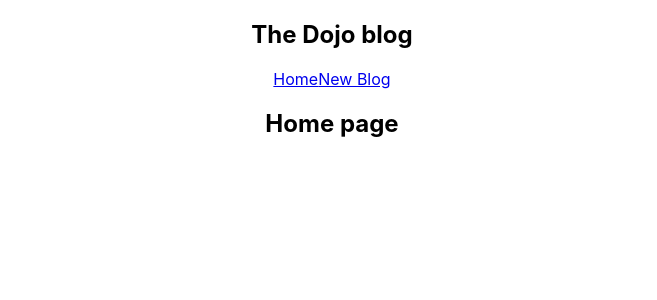
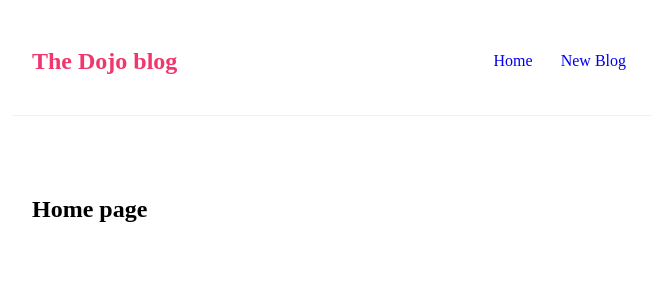
Before and after one commit to visheshofficial/learn-react, a React (Create React App) app in the folder FullModernReactTutorial/dojo-blog/: page / in a window 1280 px wide. Shown: the top 300 px of the page, without its empty margins (308-965 px from the left). Built offline with nearby package versions, Linux system fonts and the light colour scheme.

Commit message:
Full React Tutorial #6 - Adding Styles

```diff
--- a/FullModernReactTutorial/dojo-blog/src/App.css
+++ /dev/null
@@ -1,38 +0,0 @@
-.App {
-  text-align: center;
-}
-
-.App-logo {
-  height: 40vmin;
-  pointer-events: none;
-}
-
-@media (prefers-reduced-motion: no-preference) {
-  .App-logo {
-    animation: App-logo-spin infinite 20s linear;
-  }
-}
-
-.App-header {
-  background-color: #282c34;
-  min-height: 100vh;
-  display: flex;
-  flex-direction: column;
-  align-items: center;
-  justify-content: center;
-  font-size: calc(10px + 2vmin);
-  color: white;
-}
-
-.App-link {
-  color: #61dafb;
-}
-
-@keyframes App-logo-spin {
-  from {
-    transform: rotate(0deg);
-  }
-  to {
-    transform: rotate(360deg);
-  }
-}
--- a/FullModernReactTutorial/dojo-blog/src/App.js
+++ b/FullModernReactTutorial/dojo-blog/src/App.js
@@ -1,10 +1,7 @@
-import './App.css'
 import Navbar from './Navbar'
 import Home from './Home'
 
 function App() {
-  const title = 'Welcome to new Dojo blog'
-
   return (
     <div className="App">
       <Navbar />
--- a/FullModernReactTutorial/dojo-blog/src/Navbar.js
+++ b/FullModernReactTutorial/dojo-blog/src/Navbar.js
@@ -4,7 +4,16 @@
       <h1>The Dojo blog</h1>
       <div className="links">
         <a href="/">Home</a>
-        <a href="/create">New Blog</a>
+        <a
+          href="/create"
+          // style={{
+          //   color: 'white',
+          //   backgroundColor: '#f1356d',
+          //   borderRadius: '8px',
+          // }}
+        >
+          New Blog
+        </a>
       </div>
     </nav>
   )
--- a/FullModernReactTutorial/dojo-blog/src/index.css
+++ b/FullModernReactTutorial/dojo-blog/src/index.css
@@ -1,13 +1,35 @@
-body {
+@import url('https://fonts.googleapis.com/css2?family=Quicksand:wght@300;400;500;600;700&display=swap');
+
+* base styles */
+* {
   margin: 0;
-  font-family: -apple-system, BlinkMacSystemFont, 'Segoe UI', 'Roboto', 'Oxygen',
-    'Ubuntu', 'Cantarell', 'Fira Sans', 'Droid Sans', 'Helvetica Neue',
-    sans-serif;
-  -webkit-font-smoothing: antialiased;
-  -moz-osx-font-smoothing: grayscale;
+  font-family: "Quicksand";
+  color: #333;
 }
-
-code {
-  font-family: source-code-pro, Menlo, Monaco, Consolas, 'Courier New',
-    monospace;
+.navbar {
+  padding: 20px;
+  display: flex;
+  align-items: center;
+  max-width: 600px;
+  margin: 0 auto;
+  border-bottom: 1px solid #f2f2f2;
 }
+.navbar h1 {
+  color: #f1356d;
+}
+.navbar .links {
+  margin-left: auto;
+}
+.navbar a {
+  margin-left: 16px;
+  text-decoration: none;
+  padding: 6px;
+}
+.navbar a:hover {
+  color: #f1356d;
+}
+.content {
+  max-width: 600px;
+  margin: 40px auto;
+  padding: 20px;
+}
```
